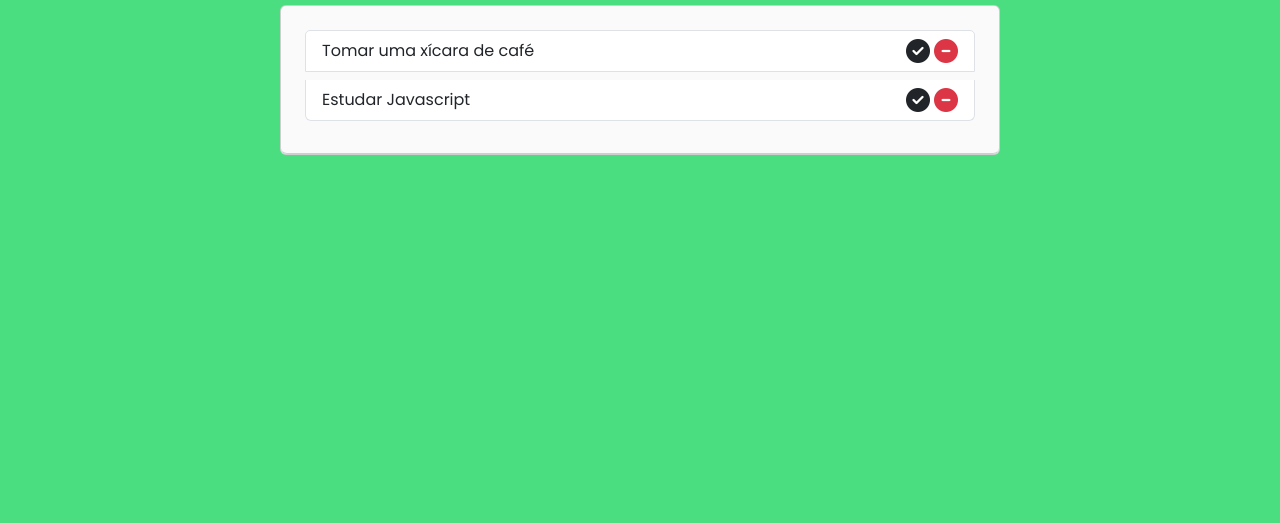
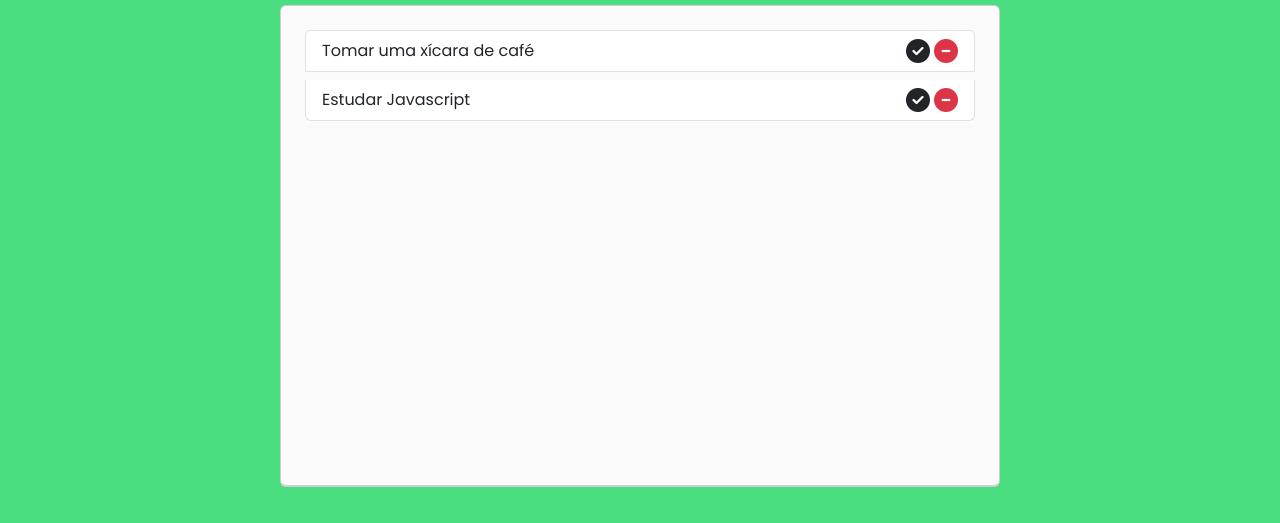
Before and after one commit to dezoliveira/todo-leaf, a website built with Vite: page index.html in a window 1280 px wide. Shown: the part 277-800 px from the top of the page. Built offline with nearby package versions, Linux system fonts and the light colour scheme; what intro.js would draw is missing.

Commit message:
add: comments

```diff
--- a/scripts/utils/pagination.js
+++ b/scripts/utils/pagination.js
@@ -1,11 +1,15 @@
 import { renderTaskList } from "../tasks/render"
 
+// Cria a paginação
 export const createPagination = (tasks) => {
-  // pagination
+  // elemento paginação
   const pagination = document.querySelector('#pagination')
+
+  // calcula o número de páginas com base no número de tarefas
   const pages = Math.ceil(tasks.length / 10)
-  let html = '<ul class="d-flex pagination">'
+  let html = '<ul class="pagination d-flex justify-content-end m-0 p-2">'
 
+  // exibe apenas se tiver alguma página
   if (pages <= 1) {
     pagination.style.display = 'none'
     return
@@ -13,6 +17,7 @@ export const createPagination = (tasks) => {
 
   pagination.style.display = 'block'
 
+  // renderiza lista de páginas
   for (let i = 1; i <= pages; i++) {
     html += `<a class="page-link" data-page="${i}"><li class="page-item">${i}</li></a>`
   }
@@ -20,12 +25,12 @@ export const createPagination = (tasks) => {
   html += '</ul>'
   pagination.innerHTML = html
 
+  // adiciona evento de clique nas páginas e enviar página clicada
   document.querySelectorAll('.page-link').forEach(link => {
     link.addEventListener('click', (e) => {
       e.preventDefault()
 
       const page = parseInt(e.currentTarget.getAttribute('data-page'))
-      console.log(page)
       renderTaskList(page)
     })
   })
--- a/style.css
+++ b/style.css
@@ -127,3 +127,8 @@ a.page-link:hover {
   background-color: #212529;
   opacity: .8;
 }
+
+#todoList {
+  min-height: 60vh;
+  max-height: 60vh;
+}
```
